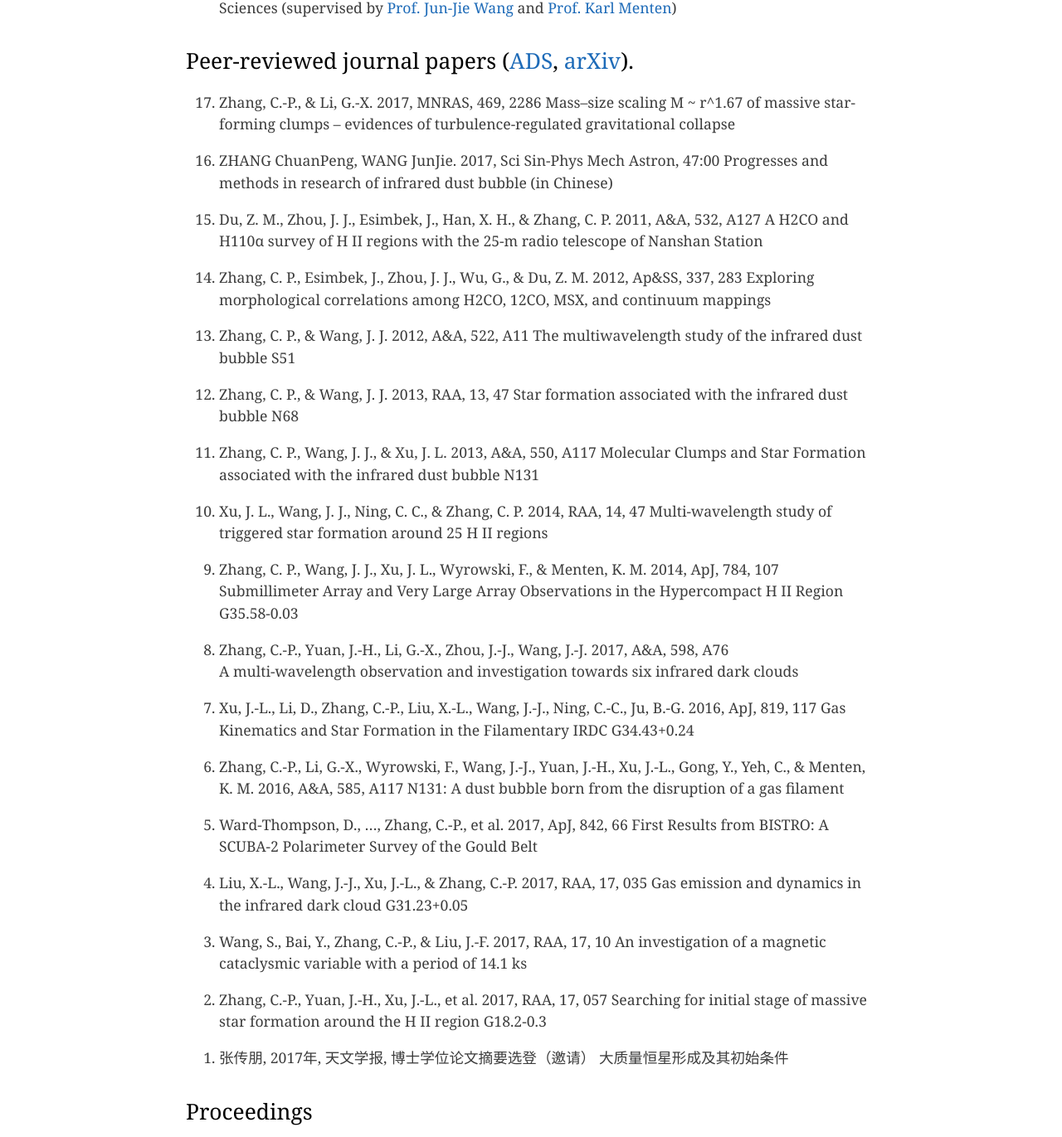
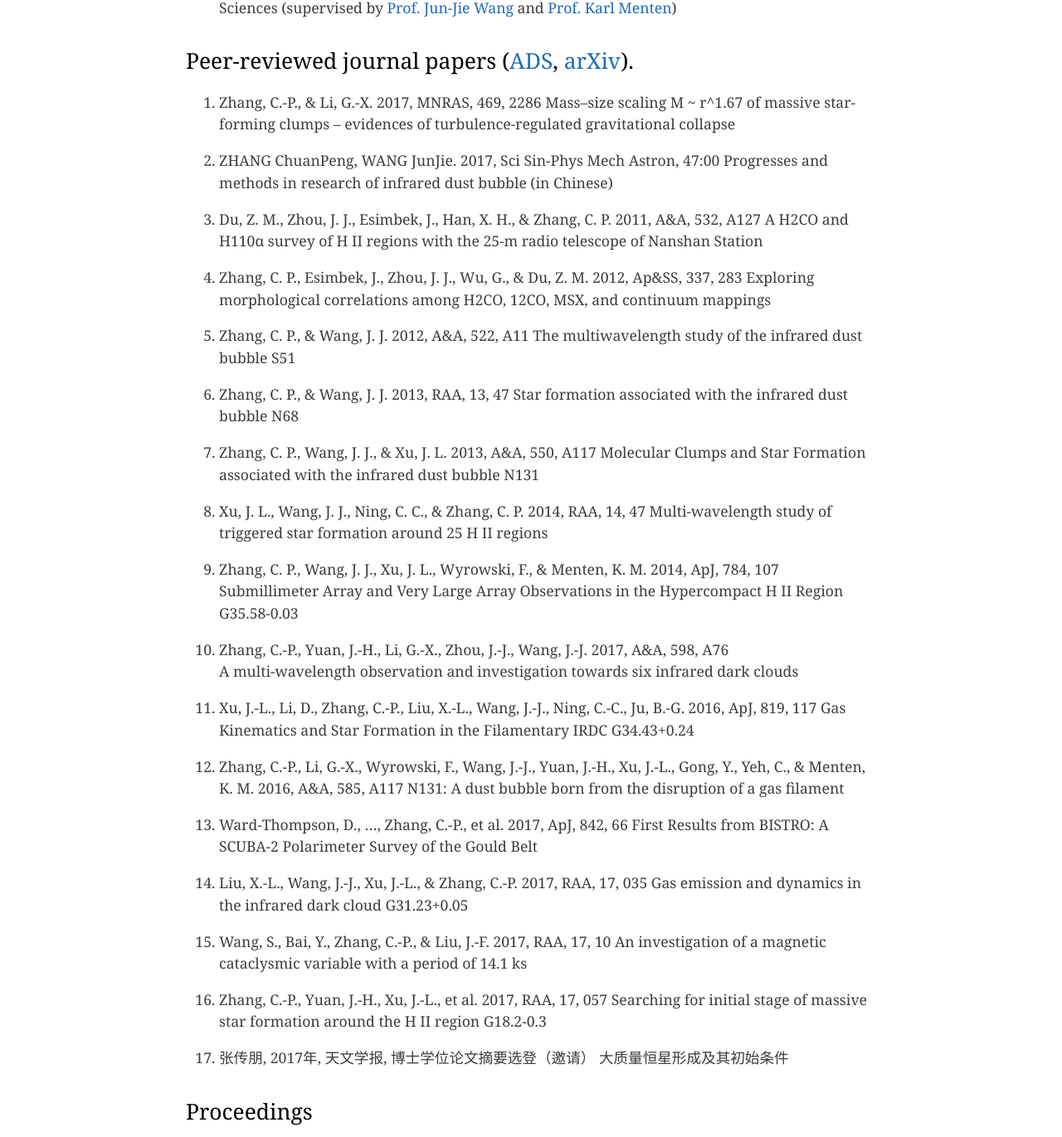
Before and after one commit to zcp521/zcp521.github.io, a Jekyll site: the page built from pub.md, in a window 1280 px wide. Shown: the part 500-1871 px from the top of the page at 83% size. Built offline with Jekyll 4.4.1, drawn with Linux system fonts in a browser that asks for light colours.

Commit message:
Update pub.md

```diff
--- a/pub.md
+++ b/pub.md
@@ -61,7 +61,6 @@ First Results from BISTRO: A SCUBA-2 Polarimeter Survey of the Gould Belt
 
 15. 张传朋, 2017年, 天文学报, 博士学位论文摘要选登（邀请）
 	大质量恒星形成及其初始条件
-{: reversed="reversed"}
 
 
 ## Proceedings
```
